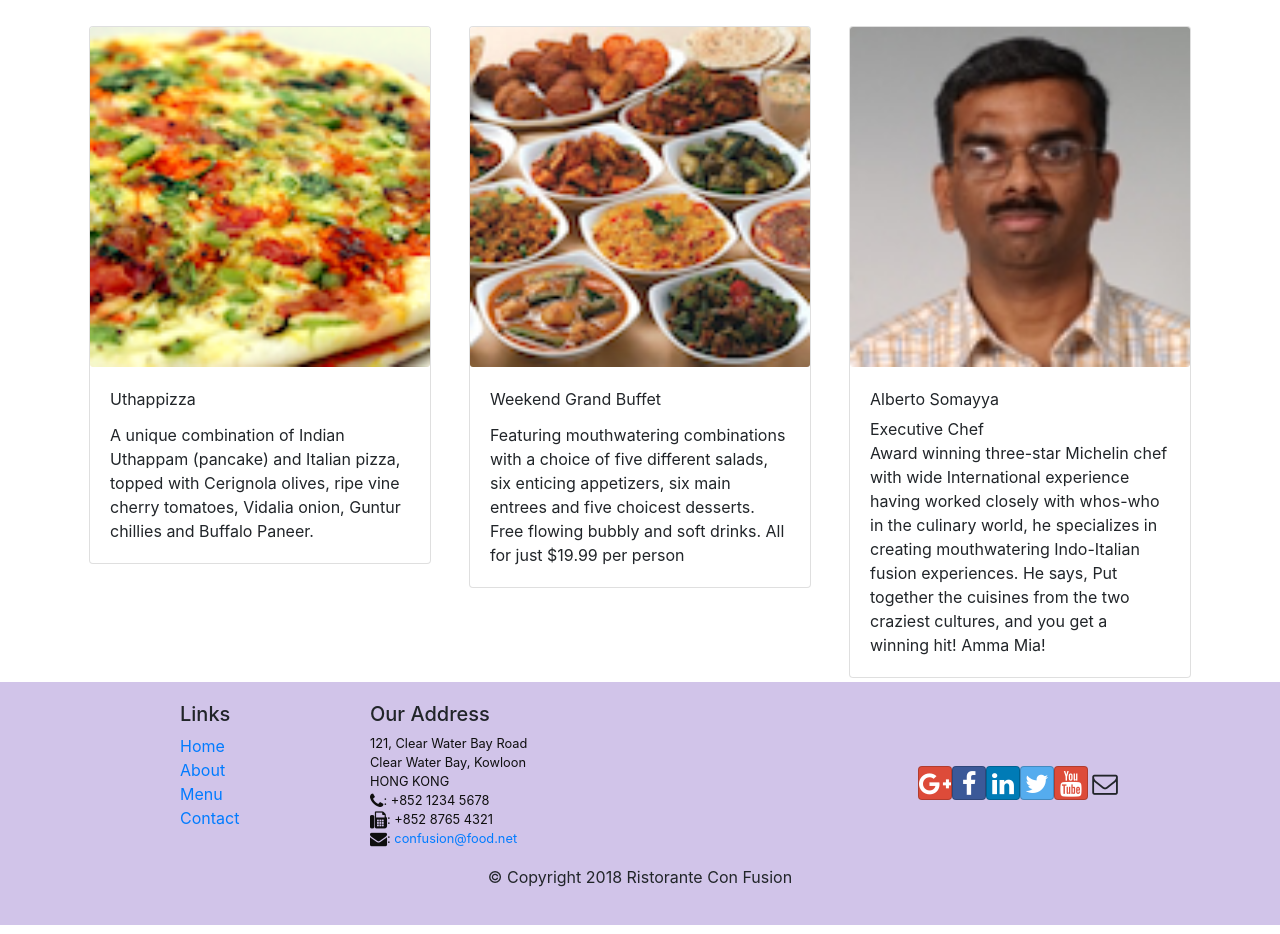
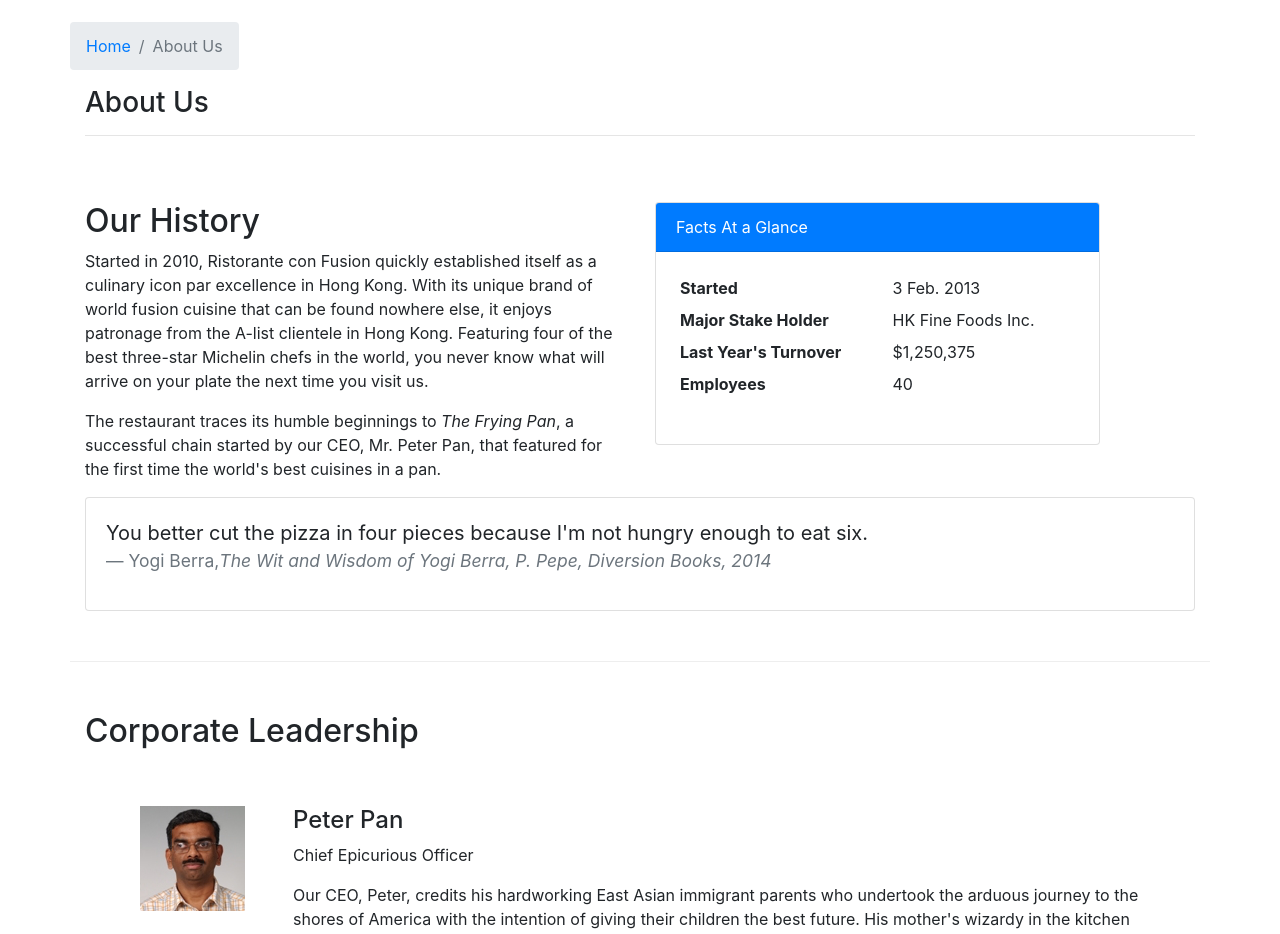
Before and after one commit to Gaya1858/React_JS, a React (Create React App) app in the folder confusion/: page /aboutus in a window 1280 px wide. Before the commit this address led to /home. Shown: the part 340-1274 px from the top of the page. Built offline with nearby package versions, Linux system fonts and the light colour scheme.

Commit message:
assignment2 done

```diff
--- /dev/null
+++ b/confusion/src/components/AboutComponent.js
@@ -0,0 +1,104 @@
+import React from 'react';
+import {
+    Breadcrumb,
+    BreadcrumbItem,
+    Card,
+    CardBody,
+    CardHeader,
+    Media
+} from 'reactstrap';
+import { Link } from 'react-router-dom';
+
+ function RenderLeaders ({leader}) {
+        return (
+            <Media tag="li">
+
+                    <Media left middle>
+                        <Media object src={leader.image} alt={leader.name}/>
+                    </Media>
+                    <Media body className="ml-5">
+                        <Media heading>{leader.name}</Media>
+                        <p heading>{leader.designation}</p>
+                        <p>{leader.description}</p>
+                    </Media>
+
+            </Media>
+        );
+    }
+
+function About(props) {
+
+    const leaders = props.leaders.map((leader) => {
+        return (
+                <div className="col-12 mt-5"  key={leader.id}>
+
+                    <RenderLeaders leader={leader} />
+                </div>
+            );
+    });
+
+    return(
+        <div className="container">
+            <div className="row">
+                <Breadcrumb>
+                    <BreadcrumbItem><Link to="/home">Home</Link></BreadcrumbItem>
+                    <BreadcrumbItem active>About Us</BreadcrumbItem>
+                </Breadcrumb>
+                <div className="col-12">
+                    <h3>About Us</h3>
+                    <hr />
+                </div>
+            </div>
+            <div className="row row-content">
+                <div className="col-12 col-md-6">
+                    <h2>Our History</h2>
+                    <p>Started in 2010, Ristorante con Fusion quickly established itself as a culinary icon par excellence in Hong Kong. With its unique brand of world fusion cuisine that can be found nowhere else, it enjoys patronage from the A-list clientele in Hong Kong.  Featuring four of the best three-star Michelin chefs in the world, you never know what will arrive on your plate the next time you visit us.</p>
+                    <p>The restaurant traces its humble beginnings to <em>The Frying Pan</em>, a successful chain started by our CEO, Mr. Peter Pan, that featured for the first time the world's best cuisines in a pan.</p>
+                </div>
+                <div className="col-12 col-md-5">
+                    <Card>
+                        <CardHeader className="bg-primary text-white">Facts At a Glance</CardHeader>
+                        <CardBody>
+                            <dl className="row p-1">
+                                <dt className="col-6">Started</dt>
+                                <dd className="col-6">3 Feb. 2013</dd>
+                                <dt className="col-6">Major Stake Holder</dt>
+                                <dd className="col-6">HK Fine Foods Inc.</dd>
+                                <dt className="col-6">Last Year's Turnover</dt>
+                                <dd className="col-6">$1,250,375</dd>
+                                <dt className="col-6">Employees</dt>
+                                <dd className="col-6">40</dd>
+                            </dl>
+                        </CardBody>
+                    </Card>
+                </div>
+                <div className="col-12">
+                    <Card>
+                        <CardBody className="bg-faded">
+                            <blockquote className="blockquote">
+                                <p className="mb-0">You better cut the pizza in four pieces because
+                                    I'm not hungry enough to eat six.</p>
+                                <footer className="blockquote-footer">Yogi Berra,
+                                <cite title="Source Title">The Wit and Wisdom of Yogi Berra,
+                                    P. Pepe, Diversion Books, 2014</cite>
+                                </footer>
+                            </blockquote>
+                        </CardBody>
+                    </Card>
+                </div>
+            </div>
+            <div className="row row-content">
+                <div className="col-12">
+                    <h2>Corporate Leadership</h2>
+                </div>
+                <div className="col-12">
+                    <Media list>
+                        {leaders}
+                    </Media>
+                </div>
+            </div>
+        </div>
+    );
+}
+
+export default About;
--- a/confusion/src/components/MainComponent.js
+++ b/confusion/src/components/MainComponent.js
@@ -10,6 +10,7 @@
 import {COMMENTS} from "../shared/comments";
 import {LEADERS} from "../shared/leaders";
 import {PROMOTIONS} from "../shared/promotions";
+import About from "./AboutComponent";
 
 class Main extends Component{
     constructor(props) {
@@ -45,6 +46,7 @@
                 />
             );
         }
+
         return (
             <div>
                 <Header/>
@@ -53,6 +55,7 @@
                     <Route exact path="/menu" component={()=> <Menu dishes={this.state.dishes}/>}/>
                     <Route path="/menu/:dishId" component={DishWithId}/>
                     <Route exact path="/contactus" component={Contact}/>
+                    <Route exact path="/aboutus" component={()=> <About leaders={this.state.leaders}/>}/>
                     <Redirect to="/home"/>
                 </Switch>
                 <Footer/>
```
Also changed, not shown: confusion/src/components/HeaderComponent.js (+4 -4 lines).
